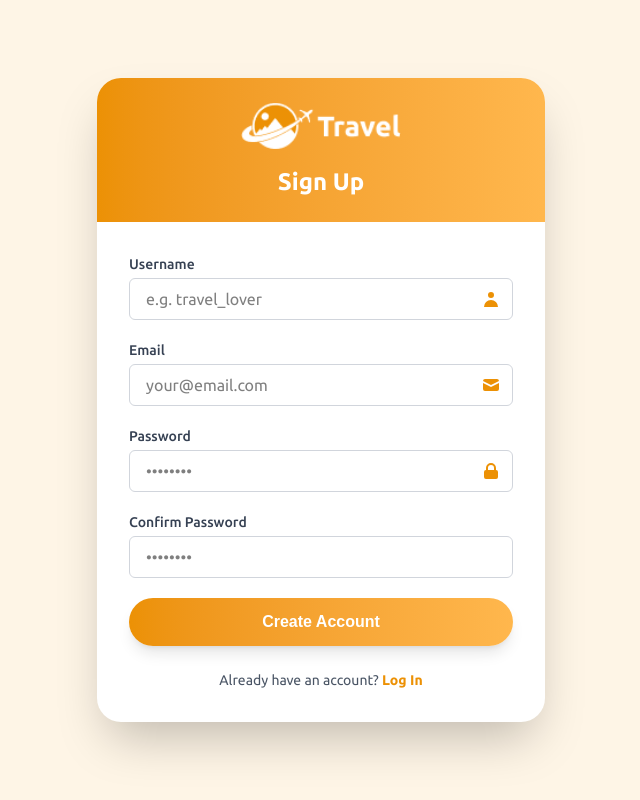
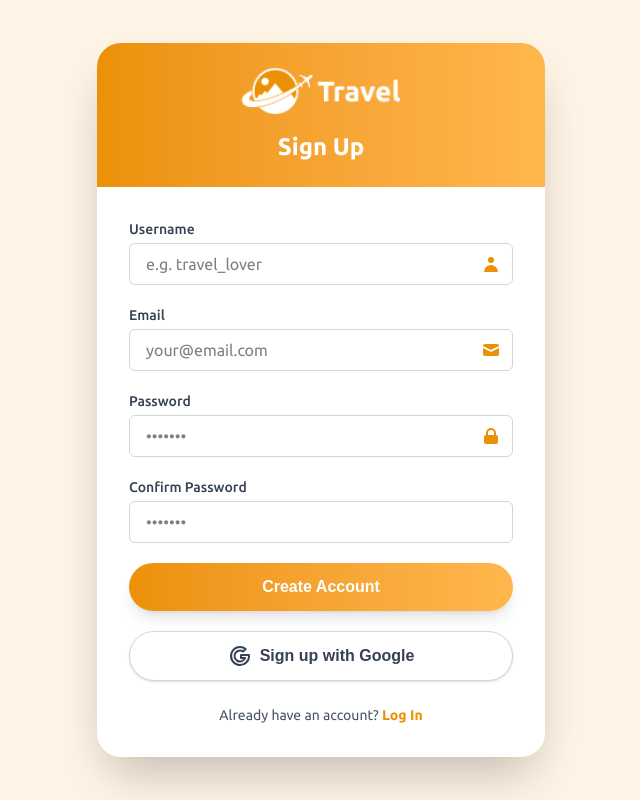
Before and after one commit to jncbhudiya/TravioGo, a Next.js app: page /auth/signup in a window 1280 px wide. Shown: the whole page, without its empty margins (319-959 px from the left). Built offline with nearby package versions, Linux system fonts and the light colour scheme.

Commit message:
Google SignUp  Add

```diff
--- a/src/app/auth/signup/page.tsx
+++ b/src/app/auth/signup/page.tsx
@@ -1,10 +1,10 @@
 "use client";
 
 import React, { useState } from "react";
-import { auth } from "../../../config/firebase";
-import { createUserWithEmailAndPassword, updateProfile } from "firebase/auth";
+import { auth, googleProvider } from "../../../config/firebase";
+import { createUserWithEmailAndPassword, signInWithPopup, updateProfile } from "firebase/auth";
 import { useRouter } from "next/navigation";
-import { Email, Lock, User } from "../../../assets/icon/page";
+import { Email, Google, Lock, User } from "../../../assets/icon/page";
 import Link from "next/link";
 import { useAppDispatch } from "../../../hooks/useAppDispatch";
 import { setUser, setError, setLoading, clearError } from "../../../store/authslice";
@@ -97,6 +97,47 @@ function Signup() {
 
   };
 
+   const handleGoogleSignup = async () => {
+     dispatch(setError(""));
+     dispatch(setLoading(true));
+
+     try {
+       const result = await signInWithPopup(auth, googleProvider);
+       const user = result.user;
+
+       dispatch(
+         setUser({
+           uid: user.uid,
+           email: user.email,
+           displayName: user.displayName,
+         })
+       );
+
+       router.push("/");
+     } catch (error: any) {
+       let errorMessage = "Google signup failed. Please try again.";
+
+       if (error.code) {
+         switch (error.code) {
+           case "auth/account-exists-with-different-credential":
+             errorMessage =
+               "An account already exists with the same email but different sign-in method.";
+             break;
+           case "auth/popup-closed-by-user":
+             errorMessage = "Signup popup was closed before completing.";
+             break;
+           default:
+             errorMessage = error.message || errorMessage;
+         }
+       }
+
+       dispatch(setError(errorMessage));
+       console.error("Google Signup Error:", error);
+     } finally {
+       dispatch(setLoading(false));
+     }
+   };
+
   return (
     <div className="min-h-screen flex items-center justify-center bg-[#FEF5E6] p-4">
       <div className="bg-white rounded-3xl shadow-2xl overflow-hidden w-full max-w-md">
@@ -174,7 +215,7 @@ function Signup() {
                   value={password}
                   onChange={(e) => setPassword(e.target.value)}
                   className="w-full px-4 py-2 border border-gray-300 font-[ubuntu] text-black rounded-md focus:outline-none focus:ring-2 focus:ring-[#EC9105]"
-                  placeholder="••••••••"
+                  placeholder="•••••••"
                   required
                 />
                 <div className="absolute inset-y-0 right-0 flex items-center pr-3 pointer-events-none">
@@ -194,7 +235,7 @@ function Signup() {
                   value={confirmPassword}
                   onChange={(e) => setConfirmPassword(e.target.value)}
                   className="w-full px-4 py-2 border border-gray-300 font-[ubuntu] text-black rounded-md focus:outline-none focus:ring-2 focus:ring-[#EC9105]"
-                  placeholder="••••••••"
+                  placeholder="•••••••"
                   required
                 />
               </div>
@@ -205,6 +246,14 @@ function Signup() {
               className="w-full bg-gradient-to-r from-[#EC9105] to-[#ffb74d] text-white font-bold py-3 px-4 rounded-full shadow-lg hover:shadow-xl transition-all duration-300 hover:opacity-90"
             >
               Create Account
+            </button>
+
+            <button
+              onClick={handleGoogleSignup}
+              className="w-full flex items-center justify-center gap-2 bg-white border border-gray-300 text-gray-700 font-bold py-3 px-4 rounded-full shadow hover:shadow-md transition-all duration-300 mb-6"
+            >
+              <Google  />
+              <span>Sign up with Google</span>
             </button>
           </form>
 
--- a/src/app/layout.tsx
+++ b/src/app/layout.tsx
@@ -14,8 +14,8 @@ const geistMono = Geist_Mono({
 });
 
 export const metadata: Metadata = {
-  title: "Create Next App",
-  description: "Generated by create next app",
+  title: "TraviGo",
+  description: "TraviGo",
 };
 
 const ubuntu = Ubuntu({
@@ -30,6 +30,7 @@ export default function RootLayout({
   children: React.ReactNode;
 }>) {
   return (
+
     <html lang="en" className={ubuntu.className}>
       <body
         className={`${geistSans.variable} ${geistMono.variable} antialiased`}
--- a/src/assets/icon/page.tsx
+++ b/src/assets/icon/page.tsx
@@ -891,5 +891,21 @@ export const EyeOff = () => (
   </svg>
 );
 
-
+export const Google = () => (
+  <svg
+    xmlns="http://www.w3.org/2000/svg"
+    width="24"
+    height="24"
+    viewBox="0 0 24 24"
+    fill="none"
+    stroke="currentColor"
+    stroke-width="2"
+    stroke-linecap="round"
+    stroke-linejoin="round"
+    className="icon icon-tabler icons-tabler-outline icon-tabler-brand-google"
+  >
+    <path stroke="none" d="M0 0h24v24H0z" fill="none" />
+    <path d="M20.945 11a9 9 0 1 1 -3.284 -5.997l-2.655 2.392a5.5 5.5 0 1 0 2.119 6.605h-4.125v-3h7.945z" />
+  </svg>
+);
 // export const DestinationsIcon = () =>()
--- a/src/config/firebase.js
+++ b/src/config/firebase.js
@@ -1,6 +1,5 @@
 import { initializeApp } from "firebase/app";
-import { getAnalytics } from "firebase/analytics";
-import { getAuth } from "firebase/auth";
+import { getAuth, GoogleAuthProvider } from "firebase/auth";
 
 const firebaseConfig = {
   apiKey: "AIzaSyBIJ13A5Z7798AuffGFBDyg2Pq0wj-IjZU",
@@ -15,5 +14,6 @@ const firebaseConfig = {
 // Initialize Firebase
 const app = initializeApp(firebaseConfig);
 const auth = getAuth(app);
+const googleProvider = new GoogleAuthProvider();
 
-export { auth };
+export { auth ,googleProvider};
--- /dev/null
+++ b/src/firebase/auth.js
@@ -0,0 +1,38 @@
+// lib/firebase/auth.js
+import {
+  GoogleAuthProvider,
+  signInWithPopup,
+  signInWithEmailAndPassword,
+  createUserWithEmailAndPassword,
+  signOut,
+  linkWithPopup,
+} from "firebase/auth";
+
+// Google Sign-In
+export async function signInWithGoogle() {
+  const provider = new GoogleAuthProvider();
+  await signInWithPopup(auth, provider);
+}
+
+// Email/Password Sign-Up
+export async function signUpWithEmail(email, password) {
+  await createUserWithEmailAndPassword(auth, email, password);
+}
+
+// Email/Password Sign-In
+export async function signInWithEmail(email, password) {
+  await signInWithEmailAndPassword(auth, email, password);
+}
+
+// Link Google to an existing account
+export async function linkGoogleProvider() {
+  const provider = new GoogleAuthProvider();
+  if (auth.currentUser) {
+    await linkWithPopup(auth.currentUser, provider);
+  }
+}
+
+// Sign Out
+export async function logout() {
+  await signOut(auth);
+}
```
